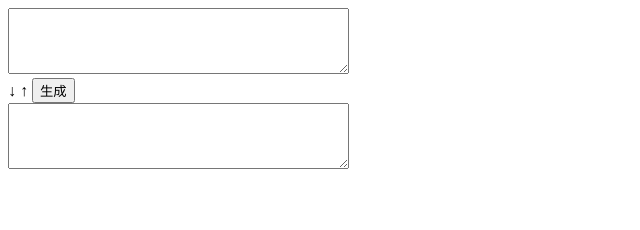
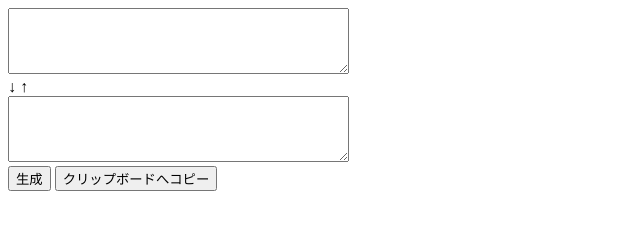
Before and after one commit to ckron/EmpressMaker, a plain HTML site: page index.html in a window 1280 px wide. Shown: the whole page, without its empty margins (0-640 px from the left). Drawn offline with Linux system fonts and the light colour scheme.

Commit message:
add function of copy clipboard

```diff
--- a/index.html
+++ b/index.html
@@ -8,10 +8,17 @@
 </head>
 
 <body>
-    <div id="main">
+    <div id="input_form">
         <textarea id="in_text" rows="4" cols="40"></textarea><br>
+    </div>
         ↓ ↑
-        <input type="button" value="生成" onclick="OnButtonClick()"><br>
+    <div id="output_form">
         <textarea id="out_text" rows="4" cols="40"></textarea>
     </div>
+
+    <div id="util">
+        <input type="button" id="create_text" value="生成" onclick="OnButtonClick(this)">
+        <input type="button" id="copy_clipboard" value="クリップボードへコピー" onclick="OnButtonClick(this)">
+    </div>
+
 </body>
--- a/js/main.js
+++ b/js/main.js
@@ -1,6 +1,13 @@
-function OnButtonClick() {
-    let inText = document.getElementById("in_text");
-    let outText = document.getElementById("out_text");
+function OnButtonClick(obj) {
+    if(obj.id == "create_text") {
+        let inText = document.getElementById("in_text");
+        let outText = document.getElementById("out_text");
 
-    outText.value = inText.value + "だからこそ、" + inText.value;
+        outText.value = inText.value + "だからこそ、" + inText.value;
+    } else if(obj.id == "copy_clipboard") {
+        let copyTextArea = document.getElementById("out_text");
+
+        copyTextArea.select();
+        document.execCommand("copy");
+    }
 }
```
